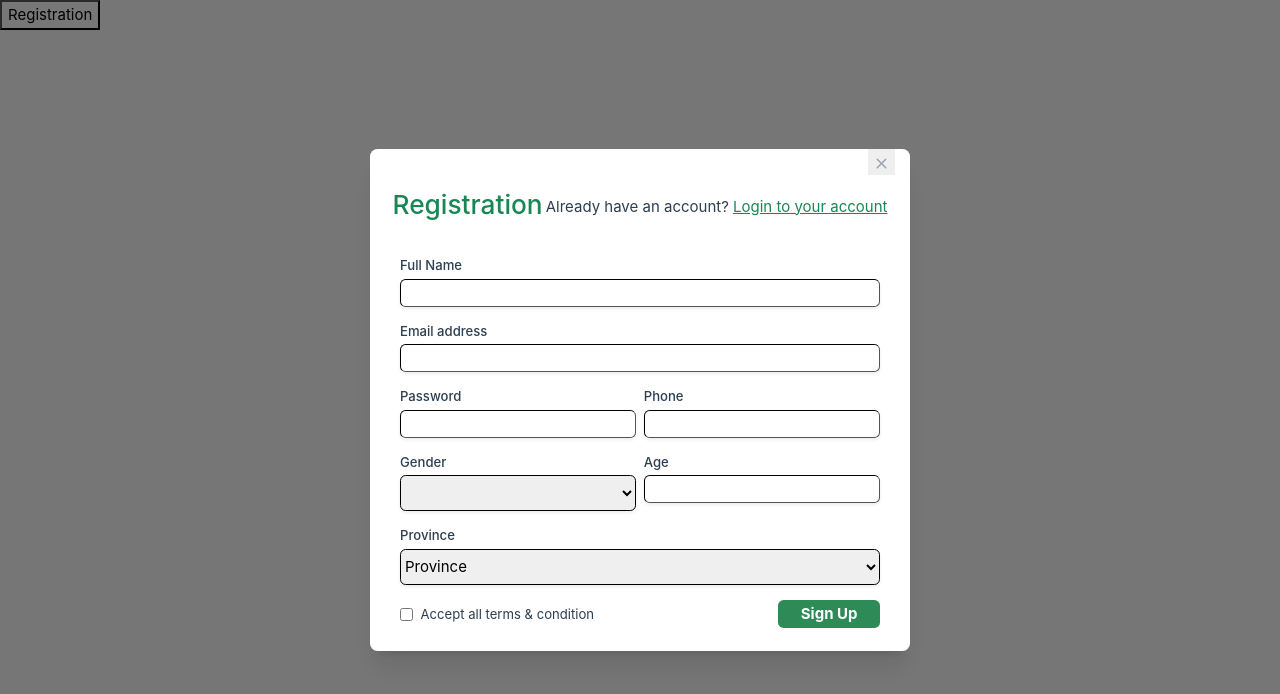
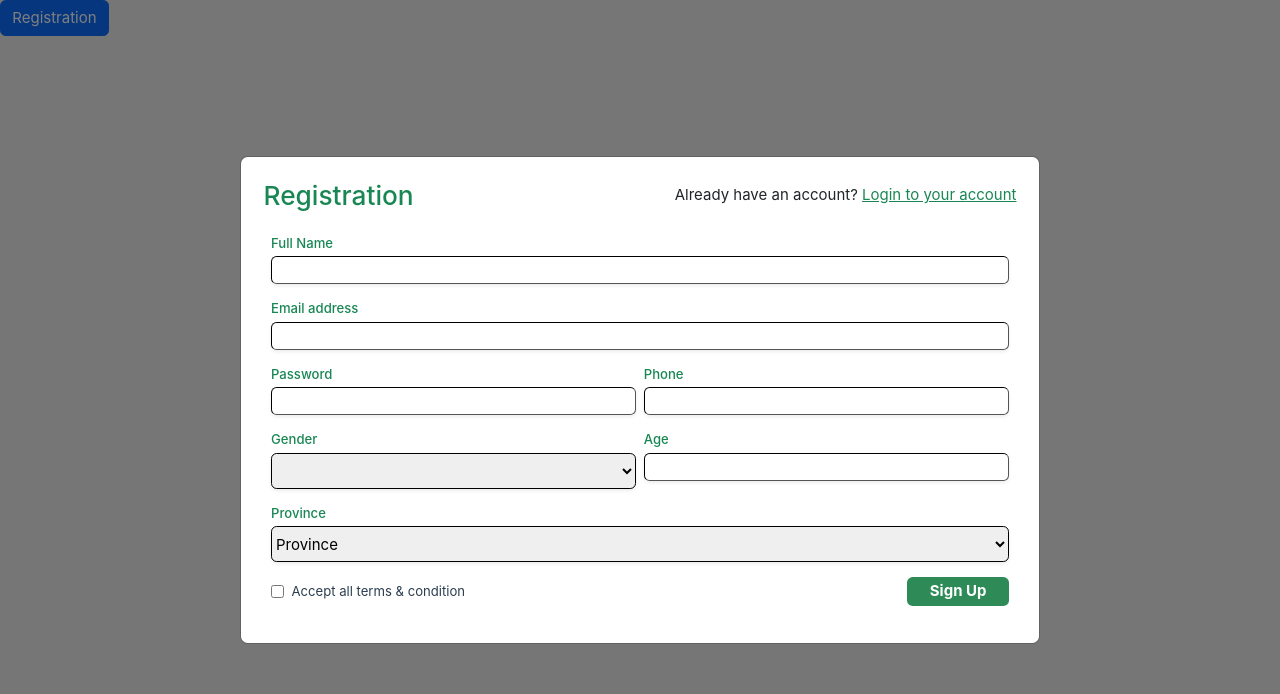
Before and after one commit to Phanit-Chea/g8_blaek_mot, a Vue app in the folder frontend/: page /register in a window 1280 px wide. Both pictures are taken after a click on the button "Registration". Shown: the top 694 px of the page. Built offline with nearby package versions, Linux system fonts and the light colour scheme; no server answers; a web font is replaced by a local one; what vue-simple-acl would draw is missing.

Commit message:
change form to modal pop up #GBM-8

```diff
--- a/frontend/src/views/Admin/Auth/RegisterView.vue
+++ b/frontend/src/views/Admin/Auth/RegisterView.vue
@@ -1,49 +1,44 @@
 <template>
     <div>
         <!-- Button trigger modal -->
-        <button class="btn-primary" @click="isModalOpen = true">Registration</button>
+        <button class="btn btn-primary" data-bs-toggle="modal" data-bs-target="#registrationModal">Registration</button>
 
         <!-- Modal -->
-        <div v-if="isModalOpen" class="fixed inset-0 flex items-center justify-center bg-black bg-opacity-50 z-50">
-            <div class="bg-white rounded-lg overflow-hidden shadow-xl max-w-xl w-full">
-                <div class="header" style="display: flex; justify-content: end; margin-right: 15px;">
-                    <button class="text-gray-400 hover:text-gray-900 border-none" @click="isModalOpen = false">
-                        <svg class="w-4 h-4" fill="currentColor" viewBox="0 0 20 20">
-                            <path fill-rule="evenodd"
-                                d="M10 8.586l4.95-4.95a1 1 0 111.414 1.414L11.414 10l4.95 4.95a1 1 0 01-1.414 1.414L10 11.414l-4.95 4.95a1 1 0 01-1.414-1.414L8.586 10 3.636 5.05a1 1 0 111.414-1.414L10 8.586z"
-                                clip-rule="evenodd"></path>
-                        </svg>
-                    </button>
+        <div class="modal fade" id="registrationModal" tabindex="-1" aria-labelledby="registrationModalLabel"
+            aria-hidden="true">
+            <div class="modal-dialog modal-dialog-centered modal-lg"> <!-- Change modal size here -->
+                <div class="modal-content">
+
+                    <div class="modal-body">
+                        <div class="d-flex justify-content-between align-items-center border-b p-2">
+                            <h3 class="text-success m-0">Registration</h3>
+                            <p class="fs-17 m-0 text-dark">Already have an account? <a href="#" class="text-success">Login to your account</a></p>
                         </div>
-                <div class="flex items-center justify-between p-2 border-b" style="margin-left: 15px; margin-right: 15px;">
-                    <h3 class="text-success">Registration</h3>
-                    <p class="fs-15" style="margin-top: 12px;">Already have an account? <a href="#" class="text-reset, text-success">Login to your account</a></p>
-                </div>
-                <div class="p-3" style="margin-left: 15px; margin-right: 15px;">
-                    <form @submit.prevent="handleSubmit">
+                        <div class="p-3">
+                            <form >
                                 <fieldset class="grid grid-cols-2 gap-2">
                                     <div class="col-span-2 mb-2">
-                                <label for="fullName" class="block text-sm font-medium">Full Name</label>
+                                        <label for="fullName" class="block text-sm font-medium text-success">Full Name</label>
                                         <input type="text" id="fullName"
                                             class="mt-1 block w-full rounded-md border-black border-1 shadow-sm focus:ring-indigo-500">
                                     </div>
                                     <div class="col-span-2 mb-2">
-                                <label for="email" class="block text-sm font-medium">Email address</label>
+                                        <label for="email" class="block text-sm font-medium text-success">Email address</label>
                                         <input type="email" id="email"
                                             class="mt-1 block w-full rounded-md border-black border-1 shadow-sm focus:ring-indigo-500">
                                     </div>
                                     <div class="mb-2">
-                                <label for="password" class="block text-sm font-medium">Password</label>
+                                        <label for="password" class="block text-sm font-medium text-success">Password</label>
                                         <input type="password" id="password"
                                             class="mt-1 block w-full rounded-md border-black border-1 shadow-sm focus:ring-indigo-500">
                                     </div>
                                     <div class="mb-2">
-                                <label for="phone" class="block text-sm font-medium">Phone</label>
+                                        <label for="phone" class="block text-sm font-medium text-success">Phone</label>
                                         <input type="number" id="phone"
                                             class="mt-1 block w-full rounded-md border-black border-1 shadow-sm focus:ring-indigo-500">
                                     </div>
                                     <div class="mb-2">
-                                <label for="gender" class="block text-sm font-medium">Gender</label>
+                                        <label for="gender" class="block text-sm font-medium text-success">Gender</label>
                                         <select id="gender"
                                             class="mt-1 block w-full rounded-md border-black border-1 shadow-sm focus:ring-indigo-500"
                                             style="height: 4.5vh;">
@@ -53,12 +48,12 @@
                                         </select>
                                     </div>
                                     <div class="mb-2">
-                                <label for="age" class="block text-sm font-medium">Age</label>
+                                        <label for="age" class="block text-sm font-medium text-success">Age</label>
                                         <input type="number" id="age"
                                             class="mt-1 block w-full rounded-md border-black border-1 shadow-sm focus:ring-indigo-500">
                                     </div>
                                     <div class="col-span-2 mb-2">
-                                <label for="province" class="block text-sm font-medium">Province</label>
+                                        <label for="province" class="block text-sm font-medium text-success">Province</label>
                                         <select id="province"
                                             class="mt-1 block w-full rounded-md border-black border-1 shadow-sm focus:ring-indigo-500"
                                             style="height: 4.5vh;">
@@ -95,7 +90,8 @@
                                             <input type="checkbox" id="terms" class="form-checkbox text-blue-600">
                                             <label for="terms" class="ml-2 text-sm">Accept all terms & condition</label>
                                         </div>
-                                <button type="submit" class="hover:bg-blue-700 text-white font-bold py-0.6 px-4 rounded"
+                                        <button type="submit"
+                                            class="hover:bg-blue-700 text-white font-bold py-0.6 px-4 rounded"
                                             style="background-color: seagreen; border: none;">Sign Up</button>
                                     </div>
                                 </fieldset>
@@ -104,21 +100,12 @@
                     </div>
                 </div>
             </div>
+        </div>
+    </div>
 </template>
 
 <script>
 export default {
-    data() {
-        return {
-            isModalOpen: false
-        };
-    },
-    methods: {
-        handleSubmit() {
-            this.isModalOpen = false;
-            // Handle the form submission here
-        }
-    }
 };
 </script>
 
```
Lines whose indentation alone changed are shown as unchanged.
